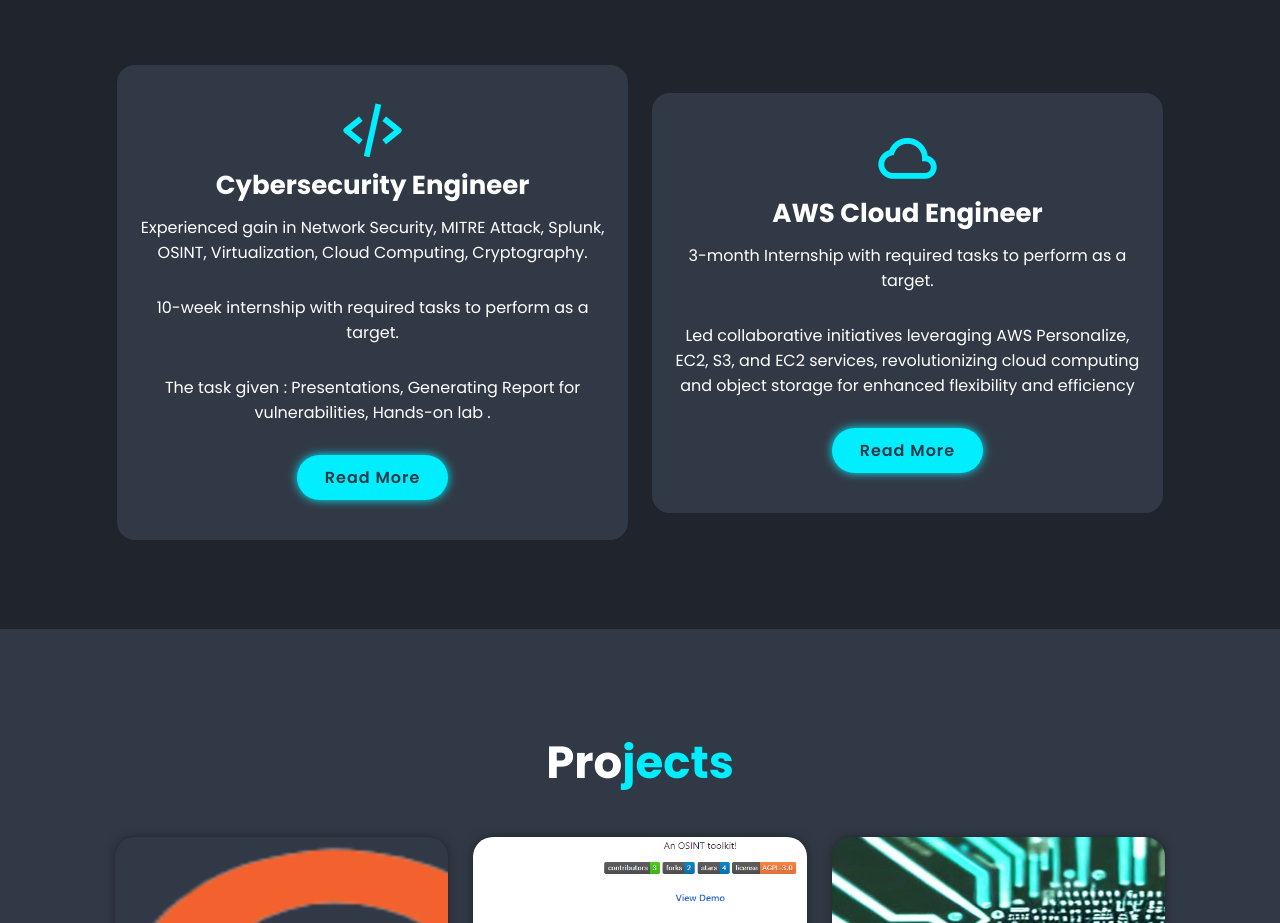
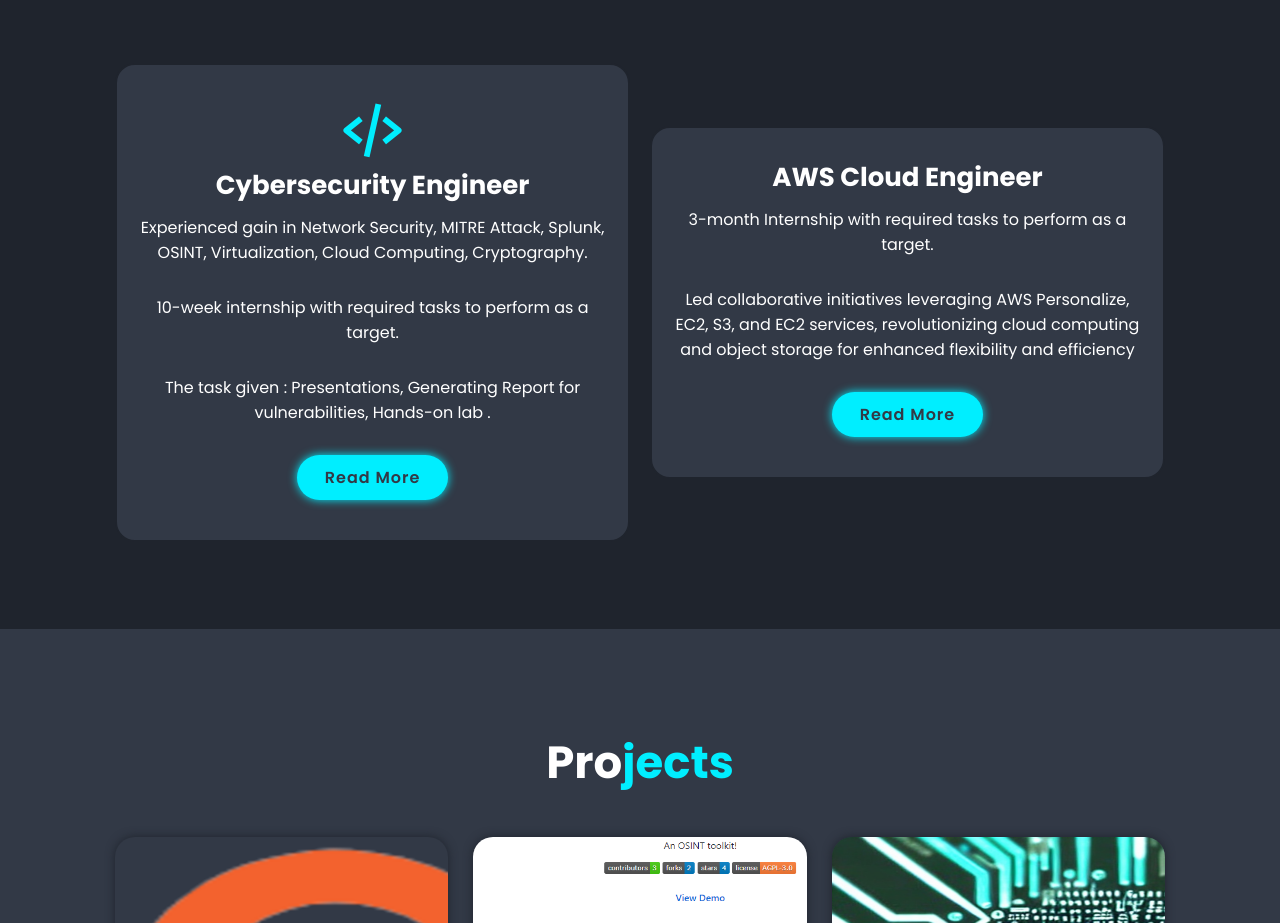
Before and after one commit to KapilKataria-nix/kapilkataria-nix.github.io, a plain HTML site: page index.html in a window 1280 px wide. Shown: the part 1771-2694 px from the top of the page. Drawn offline with nearby package versions, Linux system fonts and the light colour scheme.

Commit message:
new change

```diff
--- a/index.html
+++ b/index.html
@@ -73,7 +73,7 @@
             </div>
 
             <div class="workexperience-box">
-                <i class='bx bx-cloud' ></i>
+                <i x`class='bx bx-cloud' ></i>
                 <h3>AWS Cloud Engineer</h3>
                 <p>3-month Internship with required tasks to perform as a target.</p>
                 <p>Led collaborative initiatives leveraging AWS Personalize, EC2, S3, and EC2 services, revolutionizing cloud computing and object storage for enhanced flexibility and efficiency</p>
```
